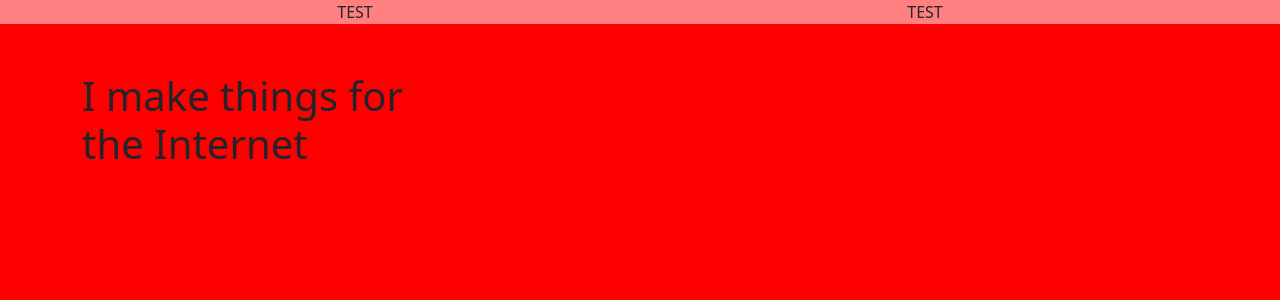
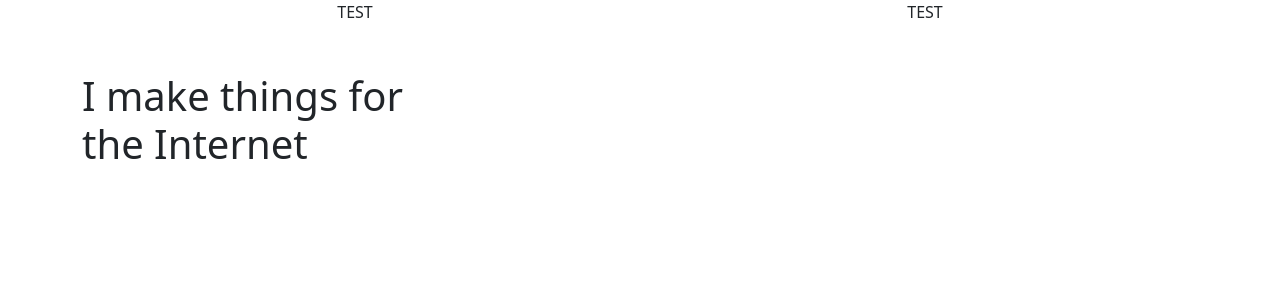
Before and after one commit to LorenzoNicco/LorenzoNicco.github.io, a Vue app: page / in a window 1280 px wide. Shown: the top 300 px of the page. Built offline with nearby package versions, Linux system fonts and the light colour scheme.

Commit message:
Commentato colore body

```diff
--- a/src/styles/main.scss
+++ b/src/styles/main.scss
@@ -1,6 +1,6 @@
 @import "bootstrap/scss/bootstrap";
 
 // Commons
-body {
-    background-color: red;
-}
+// body {
+//     background-color: red;
+// }
```
